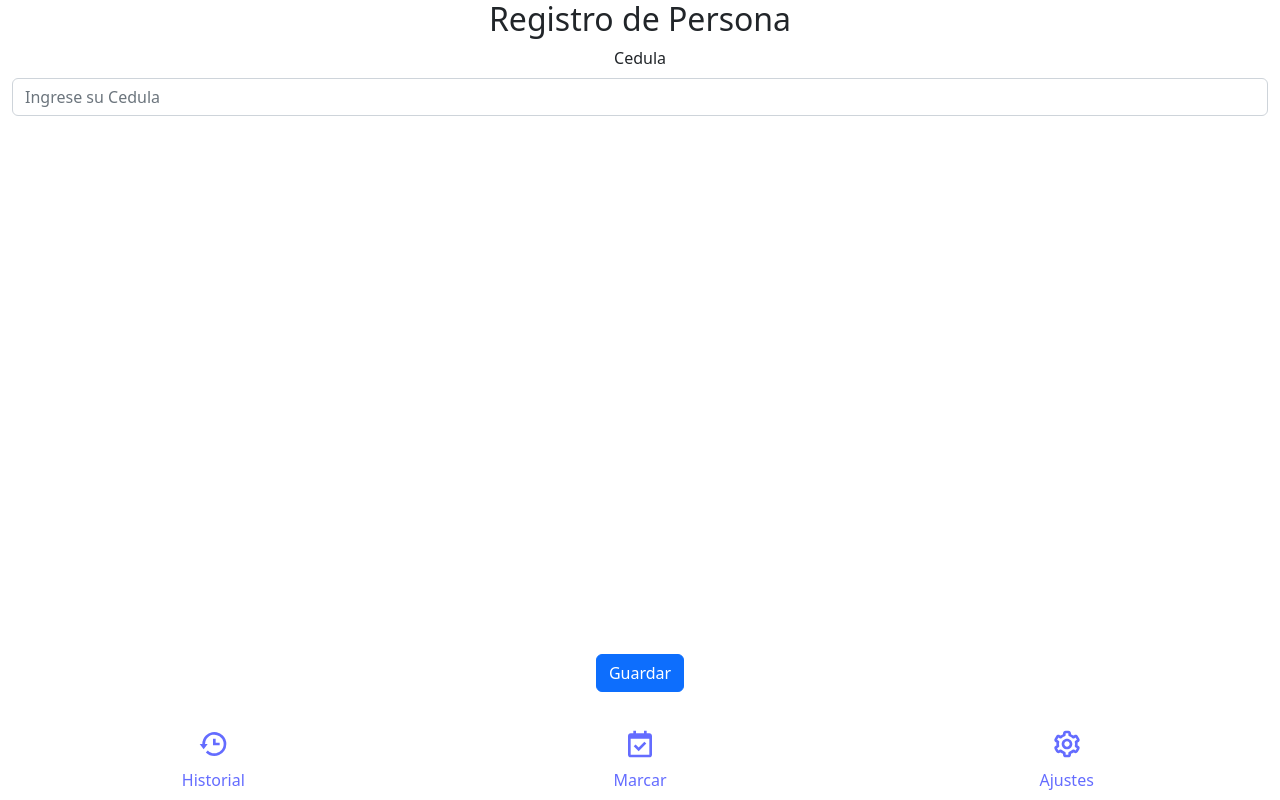
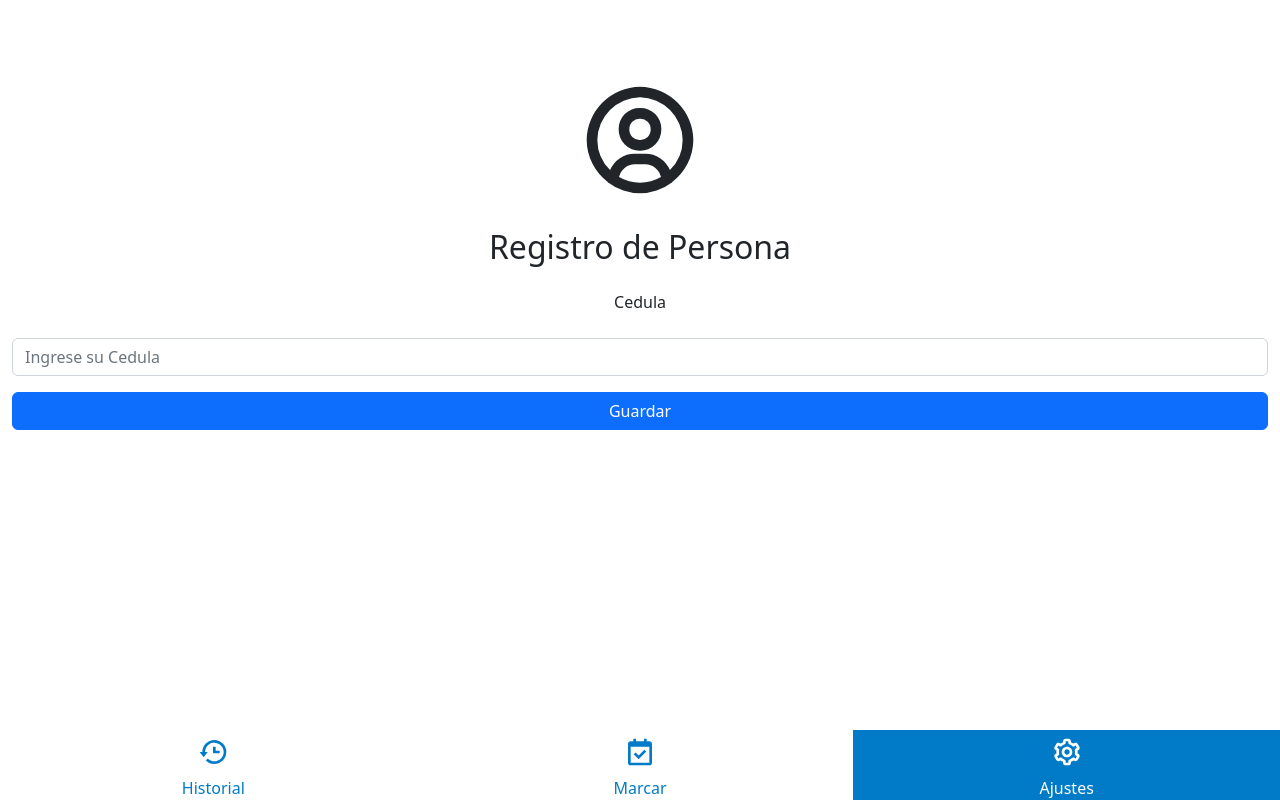
Before and after one commit to AlbertV99/app-marcacionv, a React (Vite) app: page /config in a window 1280 px wide. Built offline with nearby package versions, Linux system fonts and the light colour scheme.

Commit message:
Actualizacion de diseño

```diff
--- a/src/App.css
+++ b/src/App.css
@@ -1,3 +1,4 @@
+
 
 
 #root {
@@ -6,7 +7,6 @@
   padding: 2rem;
   text-align: center;
 }
-
 
 
 .logo {
@@ -44,3 +44,24 @@
 .read-the-docs {
   color: #888;
 }
+
+
+/* SECCION PARA SELECCION DE OPCION DE MENU */
+
+#opciones a{
+    color:#017bc8;
+}
+
+#opciones a.active{
+    color:#FFF;
+    background-color: #017bc8;
+}
+div:has(> a.active) {
+    color:#FFF;
+    background-color: #017bc8;
+}
+
+div <a.active{
+    color:#FFF;
+    background-color: #017bc8;
+}
--- a/src/App.jsx
+++ b/src/App.jsx
@@ -14,7 +14,7 @@ function App() {
     return (
         <>
             <Outlet></Outlet>
-            <Navbar fixed="bottom" style={{position:'fixed',bottom:"0px",width:"100%"}}>
+            <Navbar fixed="bottom" style={{position:'fixed',bottom:"0px",width:"100%",padding:"0px"}}>
                 <MenuInferior></MenuInferior>
             </Navbar>
 
--- a/src/components/menuInf.jsx
+++ b/src/components/menuInf.jsx
@@ -9,7 +9,7 @@ const MenuInferior = (props) => {
     const [dir,setDir] = useState({"historial":"","hora":"","config":""});
     const cambiar = (direccion)=>{
         let temp = base;
-        temp[direccion]=true
+        temp[direccion]="activo"
         setDir(temp);
     }
     /*
@@ -20,9 +20,9 @@ const MenuInferior = (props) => {
     */
     return (
         <Container fluid style={{padding:"0px",justifyContent: "center"}} >
-            <Row style={{width:"100%",justifyContent:"center"}}>
+            <Row style={{width:"100%",justifyContent:"center"}} id="opciones">
                 <Col xs={4} >
-                    <NavLink to={`/historial`}>
+                    <NavLink to={`/historial`} >
                             <h2><BiHistory/></h2>
                             Historial
                     </NavLink>
--- a/src/paginas/CargarHora.jsx
+++ b/src/paginas/CargarHora.jsx
@@ -54,10 +54,10 @@ const CargarHora = (props) => {
     return (
         <>
         <Form>
-            <Container fluid>
+            <Container fluid style={{alignItems:"center",gridGap:"1em",display:"grid",marginTop:"3em"}}>
                 <Row>
                     <Col>
-                        <h2>Marcación</h2>
+                        <h2>Marcación de entrada/salida</h2>
                     </Col>
                 </Row>
                 <Row>
@@ -67,13 +67,13 @@ const CargarHora = (props) => {
                 </Row>
                 <Row>
                     <Col>
-                        <h2>{horaActual}</h2>
+                        <h2>{persona.nombre +' '+persona.apellido +'-'+persona.dsc_cargo} </h2>
+                        <h3>{persona.cedula}</h3>
                     </Col>
                 </Row>
                 <Row>
                     <Col>
-                        <h2>{persona.nombre +' '+persona.apellido +'-'+persona.dsc_cargo} </h2>
-                        <h3>{persona.cedula}</h3>
+                        <Form.Label>{horaActual}</Form.Label>
                     </Col>
                 </Row>
                 <Row>
--- a/src/paginas/Historial.jsx
+++ b/src/paginas/Historial.jsx
@@ -38,7 +38,7 @@ const Historial = (props) => {
 
     return (
         <>
-                <Container fluid>
+                <Container fluid style={{alignItems:"center",gridGap:"1em",display:"grid",marginTop:"3em"}}>
                     <Row>
                         <Col>
                             <h2>Historial de Marcacion</h2>
@@ -46,11 +46,10 @@ const Historial = (props) => {
                     </Row>
                     <Row>
                         <Col>
-                            <Table striped hover variant="dark">
+                            <Table striped hovers>
                                 <thead>
                                     <tr>
                                         <th>Fecha</th>
-                                        <th>Personal</th>
                                         <th>Entrada</th>
                                         <th>Salida</th>
                                     </tr>
@@ -60,7 +59,6 @@ const Historial = (props) => {
                                         historial.map((fila)=>{
                                             return <tr key={`hist=${fila.id}`}>
                                                 <td>{fila.fecha}</td>
-                                                <td>{fila.personal}</td>
                                                 <td>{fila.hs_entrada}</td>
                                                 <td>{fila.hs_salida}</td>
                                             </tr>
--- a/src/paginas/Registro.jsx
+++ b/src/paginas/Registro.jsx
@@ -3,6 +3,7 @@ import PropTypes from 'prop-types'
 import {Container,Navbar,Row,Col,Button,Form} from 'react-bootstrap';
 import MenuInferior from '../components/menuInf'
 import Peticiones from '../helpers/peticiones.js'
+import { BiUserCircle } from "react-icons/bi";
 
 
 const RegistroApp = (props) => {
@@ -20,14 +21,20 @@ const RegistroApp = (props) => {
         const cedula = evento.target.cedula.value;
         console.log(cedula)
         try {
-            let temp = await obtenerPersona(cedula);
-            if(temp.length > 0){
-                console.log(temp)
-                temp = temp [0];
+            if(cedula =="123456"){
+                localStorage.setItem('persona',JSON.stringify({'cedula':cedula,"nombre":"Invitado","apellido":"Prueba","dsc_cargo":"QA"}));
                 setMsg("Registrado correctamente")
-                localStorage.setItem('persona',JSON.stringify({'cedula':cedula,"nombre":temp.nombres,"apellido":temp.apellidos,"dsc_cargo":temp.dsc_cargo}));
             }else{
-                setMsg("Usuario no existe en el registro")
+                let temp = await obtenerPersona(cedula);
+                if(temp.length > 0){
+                    console.log(temp)
+                    temp = temp [0];
+                    setMsg("Registrado correctamente")
+                    localStorage.setItem('persona',JSON.stringify({'cedula':cedula,"nombre":temp.nombres,"apellido":temp.apellidos,"dsc_cargo":temp.dsc_cargo}));
+                }else{
+                    setMsg("Usuario no existe en el registro");
+                }
+
             }
 
         } catch (e) {
@@ -42,7 +49,12 @@ const RegistroApp = (props) => {
     return (
         <>
             <Form onSubmit={guardarInfo}>
-                <Container fluid>
+                <Container fluid style={{alignItems:"center",gridGap:"1em",display:"grid",marginTop:"3em"}}>
+                    <Row>
+                        <Col>
+                            <h2 style={{fontSize:"8em"}}><BiUserCircle/></h2>
+                        </Col>
+                    </Row>
                     <Row>
                         <Col>
                             <h2>Registro de Persona</h2>
@@ -60,14 +72,19 @@ const RegistroApp = (props) => {
                     </Row>
                     <Row>
                         <Col>
+                            <Button variant="primary" type="submit" style={{width:"100%"}}>
+                                Guardar
+                            </Button>
+                        </Col>
+                    </Row>
+                    <Row>
+                        <Col>
                             <h3>{msg}</h3>
                         </Col>
                     </Row>
                 </Container>
                 <Navbar fixed='bottom' style={{position:'fixed',bottom:"100px",width:"100%",justifyContent:"center"}}>
-                    <Button variant="primary" type="submit">
-                        Guardar
-                    </Button>
+
                 </Navbar>
             </Form>
 
```
